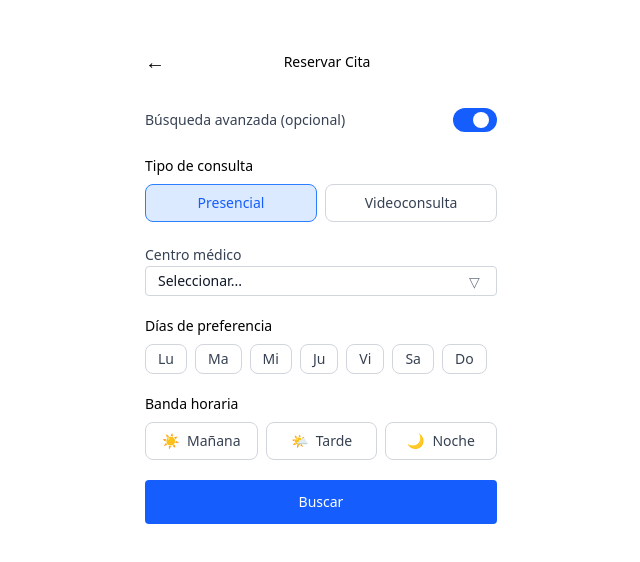
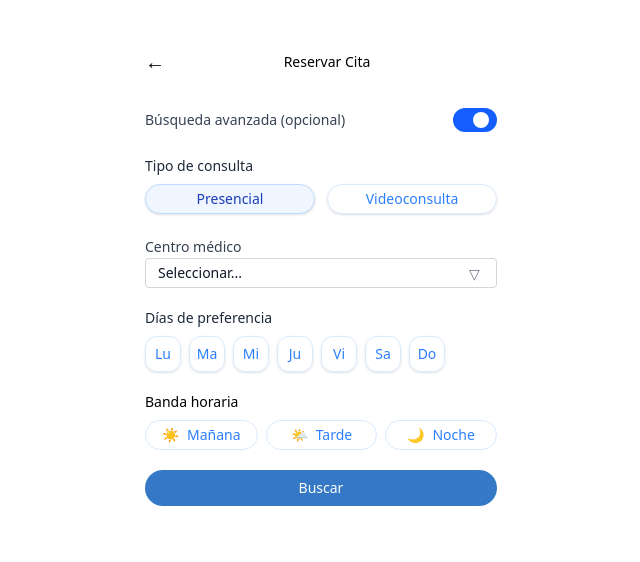
Before and after one commit to ViesK/HealthTech-G10, a React app in the folder apps/frontend/: page / in a window 1280 px wide. Both pictures are taken after a click on the button 794 px from the left and 120 px from the top of the page. Shown: the top 562 px of the page, without its empty margins (319-959 px from the left). Built offline with nearby package versions, Linux system fonts and the light colour scheme; the HTML template or start-up script is replaced by a standard one.

Commit message:
feat: estilos del componente busqueda avanzada terminados

```diff
--- a/apps/frontend/src/features/appointments/components/DaysOfPreference.tsx
+++ b/apps/frontend/src/features/appointments/components/DaysOfPreference.tsx
@@ -10,14 +10,17 @@ const DaysOfPreference = () => {
 
     return (
         <div className="flex flex-col gap-2">
-            <span className="text-sm font-medium">Días de preferencia</span>
-            <div className="flex gap-2 flex-wrap">
+            <span className="text-sm font-medium text-gray-800">Días de preferencia</span>
+
+            <div className="flex flex-wrap gap-2">
                 {DAYS_OF_PREFERENCE.map((day) => (
                     <button
                         key={day}
                         onClick={() => toggleDay(day)}
-                        className={`px-3 py-1 rounded-lg border text-sm transition-all duration-200 ${
-                            selectedDays.includes(day) ? 'bg-blue-100 border-blue-500 text-blue-600' : 'border-gray-300 text-gray-700 hover:bg-gray-100'
+                        className={`w-9 h-9 rounded-xl border text-sm font-medium transition-all hover:cursor-pointer duration-200 shadow-sm ${
+                            selectedDays.includes(day)
+                                ? 'bg-blue-50 border-blue-200 text-blue-800 shadow-[0_0_6px_rgba(37,99,235,0.2)]'
+                                : 'border-blue-100 text-blue-500 hover:bg-blue-50 hover:border-blue-300'
                         }`}>
                         {day}
                     </button>
--- a/apps/frontend/src/features/appointments/components/TimeBand.tsx
+++ b/apps/frontend/src/features/appointments/components/TimeBand.tsx
@@ -16,8 +16,10 @@ const TimeBand = () => {
                     <button
                         key={time.label}
                         onClick={() => toggleTime(time.label)}
-                        className={`flex-1 flex items-center justify-center gap-2 px-4 py-2 border rounded-lg text-sm transition-all duration-200 ${
-                            selectedTime === time.label ? 'bg-blue-100 border-blue-500 text-blue-600' : 'border-gray-300 text-gray-700 hover:bg-gray-100'
+                        className={`flex-1 flex items-center justify-center gap-2 px-4 py-1 border rounded-full text-sm hover:cursor-pointer transition-all duration-200 ${
+                            selectedTime === time.label
+                                ? 'bg-blue-50 border-blue-200 text-blue-800 shadow-[0_0_6px_rgba(37,99,235,0.2)]'
+                                : 'border-blue-100 text-blue-500 hover:bg-blue-50 hover:border-blue-300'
                         }`}>
                         <span>{time.icon}</span>
                         {time.label}
--- a/apps/frontend/src/features/appointments/components/TypesOfQuery.tsx
+++ b/apps/frontend/src/features/appointments/components/TypesOfQuery.tsx
@@ -5,14 +5,17 @@ const TypesOfQuery = () => {
 
     return (
         <div className="flex flex-col gap-2">
-            <span className="text-sm font-medium">Tipo de consulta</span>
-            <div className="flex gap-2">
+            <span className="text-sm font-medium text-gray-800">Tipo de consulta</span>
+
+            <div className="flex gap-3">
                 {['Presencial', 'Videoconsulta'].map((type) => (
                     <button
                         key={type}
                         onClick={() => setSelectedConsultType(type as 'Presencial' | 'Videoconsulta')}
-                        className={`flex-1 px-4 py-2 rounded-lg border text-sm font-medium transition-all duration-200 ${
-                            selectedConsultType === type ? 'bg-blue-100 border-blue-500 text-blue-600' : 'border-gray-300 text-gray-700 hover:bg-gray-100'
+                        className={`flex-1 px-4 py-1 rounded-full border text-sm font-medium transition-all hover:cursor-pointer duration-200 shadow-sm ${
+                            selectedConsultType === type
+                                ? 'bg-blue-50 border-blue-200 text-blue-800 shadow-[0_0_6px_rgba(37,99,235,0.2)]'
+                                : 'border-blue-100 text-blue-500 hover:bg-blue-50 hover:border-blue-300'
                         }`}>
                         {type}
                     </button>
--- a/apps/frontend/src/shared/components/buttons/Button.tsx
+++ b/apps/frontend/src/shared/components/buttons/Button.tsx
@@ -1,3 +1,37 @@
+// import type { ButtonHTMLAttributes } from 'react';
+
+// interface ButtonProps extends ButtonHTMLAttributes<HTMLButtonElement> {
+//     label: string;
+//     variant?: 'primary' | 'secondary' | 'danger';
+//     fullWidth?: boolean;
+//     loading?: boolean;
+// }
+
+// const baseStyles = 'rounded-sm font-medium text-sm py-3 px-4 transition-all duration-200 ease-in-out focus:outline-none disabled:opacity-60 disabled:cursor-not-allowed';
+
+// export const Button: React.FC<ButtonProps> = ({ label, variant = 'primary', fullWidth = true, loading = false, disabled, ...props }) => {
+//     const widthClass = fullWidth ? 'w-full' : 'w-auto';
+
+//     let variantClasses = '';
+//     switch (variant) {
+//         case 'primary':
+//             variantClasses = 'bg-blue-600 text-white hover:bg-blue-700 focus:ring-2 focus:ring-blue-500';
+//             break;
+//         case 'secondary':
+//             variantClasses = 'bg-gray-200 text-gray-800 hover:bg-gray-300 focus:ring-2 focus:ring-gray-400';
+//             break;
+//         case 'danger':
+//             variantClasses = 'bg-red-600 text-white hover:bg-red-700 focus:ring-2 focus:ring-red-500';
+//             break;
+//     }
+
+//     return (
+//         <button {...props} disabled={disabled || loading} className={`${baseStyles} ${variantClasses} ${widthClass}`}>
+//             {loading ? 'Cargando...' : label}
+//         </button>
+//     );
+// };
+
 import type { ButtonHTMLAttributes } from 'react';
 
 interface ButtonProps extends ButtonHTMLAttributes<HTMLButtonElement> {
@@ -7,7 +41,8 @@ interface ButtonProps extends ButtonHTMLAttributes<HTMLButtonElement> {
     loading?: boolean;
 }
 
-const baseStyles = 'rounded-sm font-medium text-sm py-3 px-4 transition-all duration-200 ease-in-out focus:outline-none disabled:opacity-60 disabled:cursor-not-allowed';
+const baseStyles =
+    'rounded-full font-medium text-sm py-2 px-4 transition-all duration-200 ease-in-out hover:cursor-pointer focus:outline-none disabled:opacity-60 disabled:cursor-not-allowed';
 
 export const Button: React.FC<ButtonProps> = ({ label, variant = 'primary', fullWidth = true, loading = false, disabled, ...props }) => {
     const widthClass = fullWidth ? 'w-full' : 'w-auto';
@@ -15,13 +50,13 @@ export const Button: React.FC<ButtonProps> = ({ label, variant = 'primary', full
     let variantClasses = '';
     switch (variant) {
         case 'primary':
-            variantClasses = 'bg-blue-600 text-white hover:bg-blue-700 focus:ring-2 focus:ring-blue-500';
+            variantClasses = 'bg-[#3478C6] text-white hover:bg-[#2f6bb0] active:bg-[#2a5f9b]';
             break;
         case 'secondary':
-            variantClasses = 'bg-gray-200 text-gray-800 hover:bg-gray-300 focus:ring-2 focus:ring-gray-400';
+            variantClasses = 'bg-gray-200 text-gray-800 hover:bg-gray-300 active:bg-gray-400';
             break;
         case 'danger':
-            variantClasses = 'bg-red-600 text-white hover:bg-red-700 focus:ring-2 focus:ring-red-500';
+            variantClasses = 'bg-red-600 text-white hover:bg-red-700 active:bg-red-800';
             break;
     }
 
--- a/apps/frontend/src/shared/components/inputs/SelectInput.tsx
+++ b/apps/frontend/src/shared/components/inputs/SelectInput.tsx
@@ -34,7 +34,7 @@ export const SelectInput: React.FC<SelectInputProps> = ({ label = 'Selecciona un
                 onChange={(e) => onChange?.(e.target.value)}
                 required={required}
                 disabled={disabled}
-                className={`w-full border appearance-none border-gray-300 rounded-sm pl-3 p-1 text-sm text-gray-900 focus:outline-none focus:border-black focus:border[1px] ${
+                className={`w-full border appearance-none border-gray-300 rounded-sm pl-3 p-1 text-sm text-gray-900 hover:cursor-pointer focus:outline-none focus:border-black focus:border[1px] ${
                     disabled ? 'bg-gray-100 cursor-not-allowed' : 'bg-white'
                 } transition-colors duration-200 ease-in-out`}>
                 <option value="" className="text-gray-400" disabled>
@@ -47,7 +47,6 @@ export const SelectInput: React.FC<SelectInputProps> = ({ label = 'Selecciona un
                 ))}
             </select>
 
-            {/* Flecha SVG personalizada */}
             <p className="absolute right-3 top-7.5 text-sm w-4 h-4 text-gray-500 pointer-events-none"> ▽ </p>
 
             {helperText && <p className="text-xs text-gray-500 mt-1">{helperText}</p>}
--- a/apps/frontend/src/shared/styles/global.css
+++ b/apps/frontend/src/shared/styles/global.css
@@ -1 +1 @@
-@import "tailwindcss";
+@import 'tailwindcss';
```
